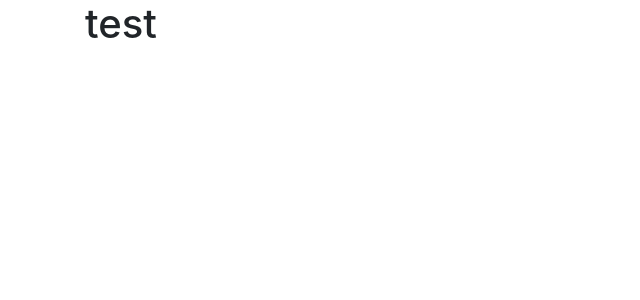
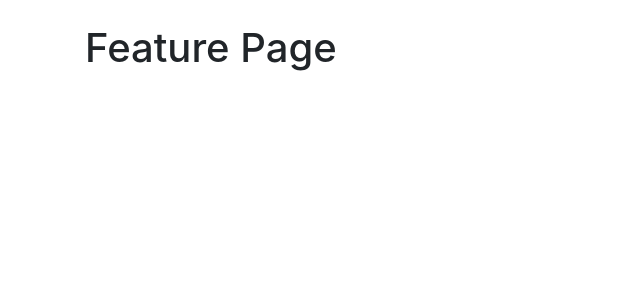
Before and after one commit to oks-dev/react-hooks-notes, a React (Create React App) app: page /feature in a window 1280 px wide. Shown: the top 300 px of the page, without its empty margins (0-640 px from the left). Built offline with nearby package versions, Linux system fonts and the light colour scheme.

Commit message:
added router

```diff
--- a/package.json
+++ b/package.json
@@ -7,6 +7,7 @@
     "node-sass": "^4.14.0",
     "react": "^16.13.1",
     "react-dom": "^16.13.1",
+    "react-router-dom": "^5.1.2",
     "react-scripts": "3.4.1"
   },
   "scripts": {
--- a/src/App.js
+++ b/src/App.js
@@ -1,10 +1,18 @@
-import React from 'react';
+import React from 'react'
+import { BrowserRouter, Route, Switch } from 'react-router-dom'
+import { Home } from './pages/Home'
+import { Feature } from './pages/Feature'
 
 function App() {
   return (
-    <div className='container'>
-      <h1>test</h1>
-    </div>
+    <BrowserRouter>
+      <div className='container pt-4'>
+        <Switch>
+          <Route path="/" exact component={Home} />
+          <Route path="/feature" component={Feature} />
+        </Switch>
+      </div>
+    </BrowserRouter>
   );
 }
 
--- /dev/null
+++ b/src/pages/Feature.js
@@ -0,0 +1,7 @@
+import React from 'react'
+
+export const Feature = () => {
+  return (
+    <h1>Feature Page</h1>
+  )
+}
--- /dev/null
+++ b/src/pages/Home.js
@@ -0,0 +1,7 @@
+import React from 'react'
+
+export const Home = () => {
+  return (
+    <h1>Home Page</h1>
+  )
+}
```
Also changed, not shown: 1 other file (tests, documents, lock files or other folders).
